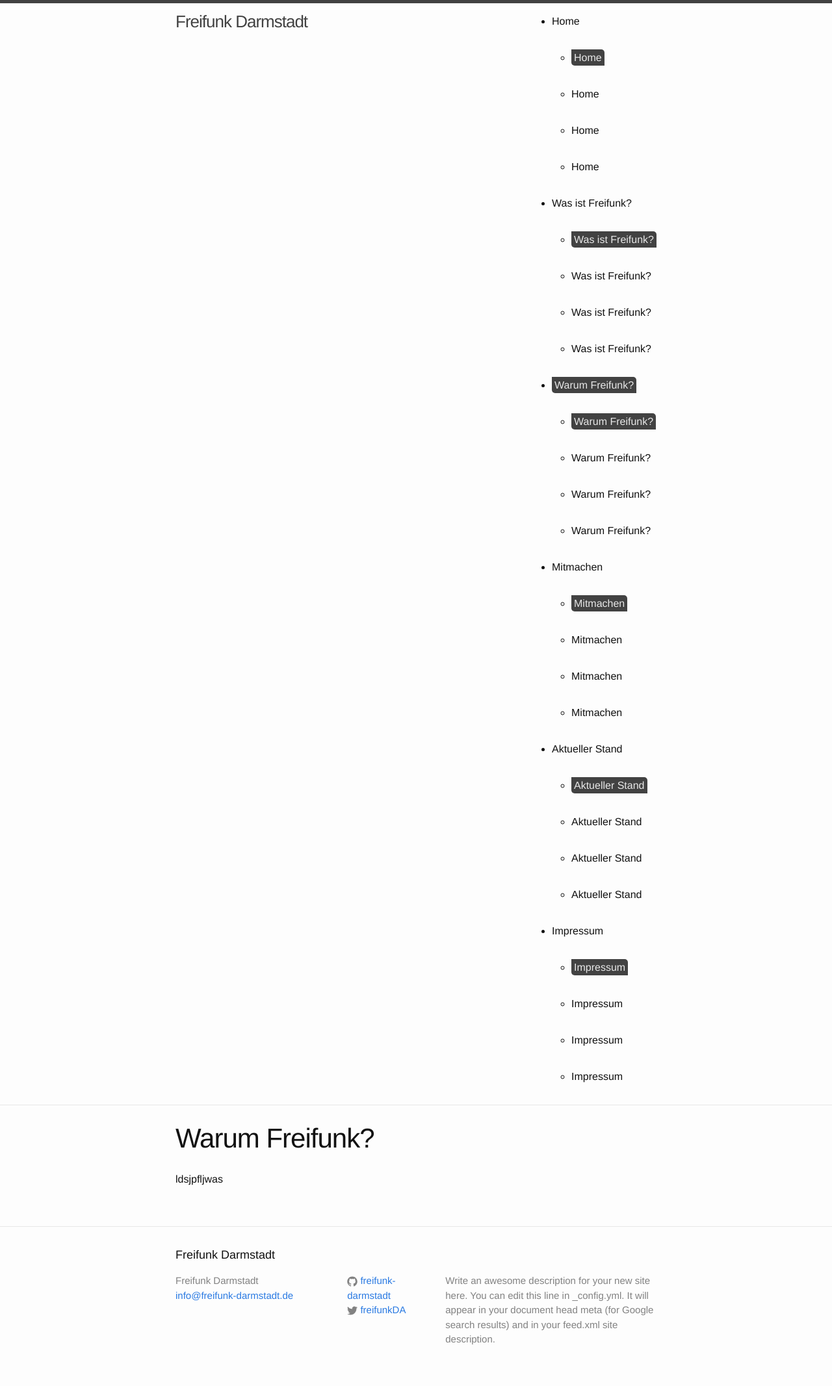
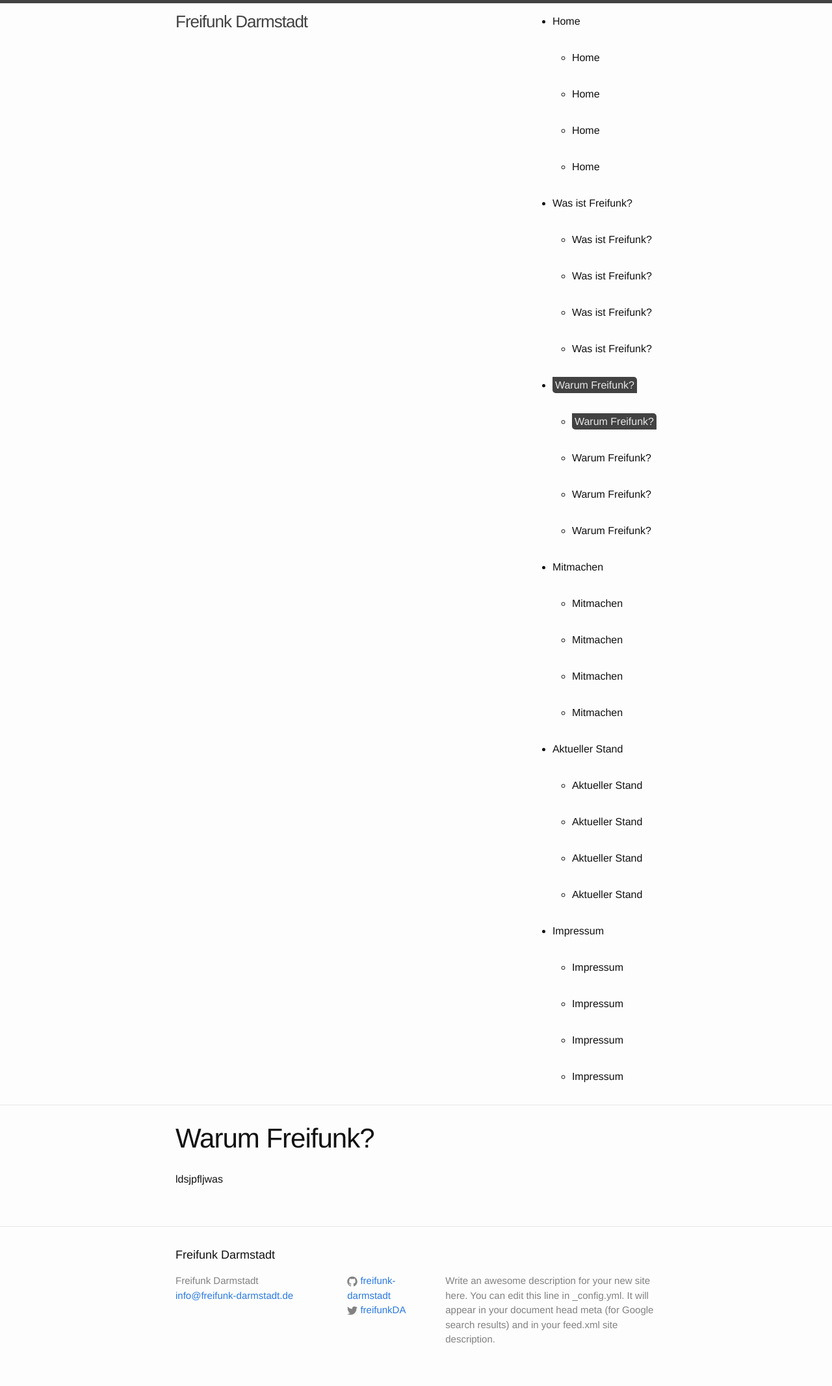
Before and after one commit to mdrenger/darmstadt.freifunk.net, a Jekyll site: the page built from pages/warum-freifunk.md, in a window 1280 px wide. Shown: the whole page at 65% size. Built offline with Jekyll 4.4.1, drawn with Linux system fonts in a browser that asks for light colours.

```diff
--- a/_includes/header.html
+++ b/_includes/header.html
@@ -26,7 +26,7 @@
 					{% for s in sub_pages %}
 						{% if s.title %}
 						<li>
-						<a class="page-link{% if s.url == page.url %} active{% endif %}" href="{{ s.url | prepend: site.baseurl }}">{{ p.title }}</a>
+						<a class="page-link{% if s.url == p.url %} active{% endif %}" href="{{ s.url | prepend: site.baseurl }}">{{ p.title }}</a>
 						</li>
 						{% endif %}
 					{% endfor %}
```
